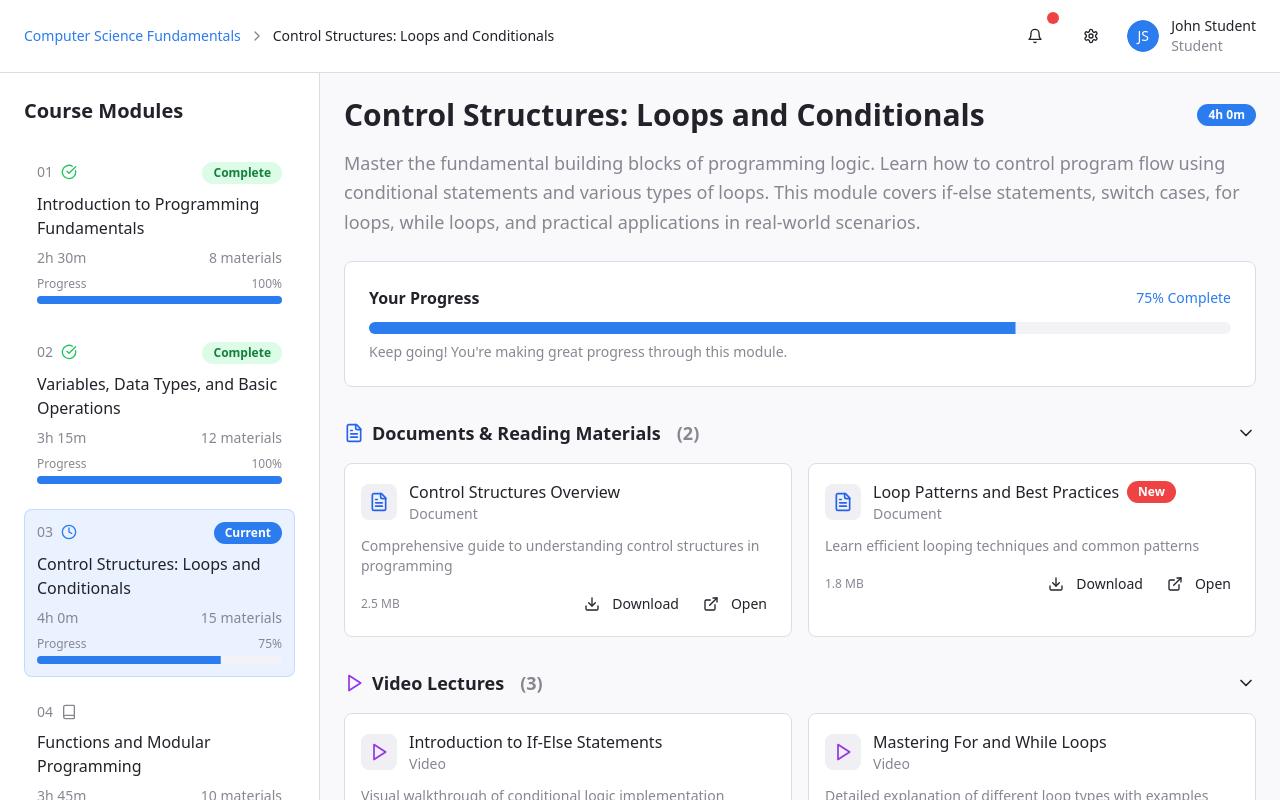
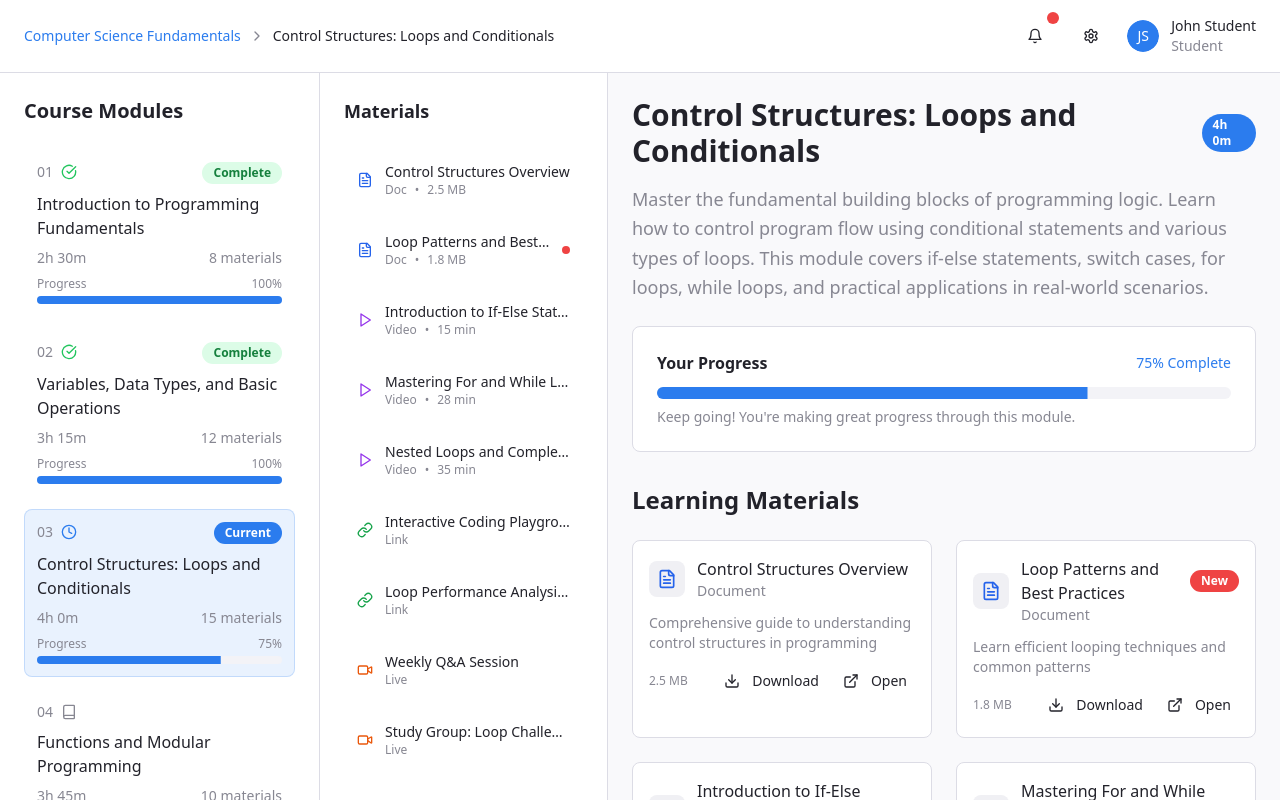
Before and after one commit to tiran2/tuterverrse-module-page-ui, a React (Vite) app: page /module in a window 1280 px wide. Shown: the top 800 px of the page. Built offline with nearby package versions, Linux system fonts and the light colour scheme.

Commit message:
Refactor module page layout
Update the module page to display content in a non-list format. The left sidebar will now feature a list of material names, acting as an easy access bar. Clicking on an item in the sidebar will navigate the user to the corresponding section on the module page.

```diff
--- a/src/components/MaterialCard.tsx
+++ b/src/components/MaterialCard.tsx
@@ -67,7 +67,11 @@ export function MaterialCard({ material, onMaterialClick }: MaterialCardProps) {
   };
 
   return (
-    <div className={getCardClassName()} onClick={() => onMaterialClick(material)}>
+    <div
+      id={`material-${material.id}`}
+      className={getCardClassName()}
+      onClick={() => onMaterialClick(material)}
+    >
       <div className="flex items-start justify-between mb-3">
         <div className="flex items-center space-x-3">
           <div className="p-2 rounded-lg bg-muted">
--- /dev/null
+++ b/src/components/MaterialNavigationSidebar.tsx
@@ -0,0 +1,101 @@
+import { FileText, Play, Link, Video } from "lucide-react";
+
+interface Material {
+  id: string;
+  title: string;
+  type: 'document' | 'video' | 'link' | 'meeting';
+  description?: string;
+  duration?: string;
+  size?: string;
+  url: string;
+  isNew?: boolean;
+  meetingTime?: string;
+}
+
+interface MaterialNavigationSidebarProps {
+  materials: Material[];
+  onMaterialClick: (materialId: string) => void;
+}
+
+export function MaterialNavigationSidebar({ materials, onMaterialClick }: MaterialNavigationSidebarProps) {
+  const getIcon = (type: Material['type']) => {
+    switch (type) {
+      case 'document':
+        return <FileText className="h-4 w-4 text-blue-600" />;
+      case 'video':
+        return <Play className="h-4 w-4 text-purple-600" />;
+      case 'link':
+        return <Link className="h-4 w-4 text-green-600" />;
+      case 'meeting':
+        return <Video className="h-4 w-4 text-orange-600" />;
+      default:
+        return <FileText className="h-4 w-4" />;
+    }
+  };
+
+  const getTypeLabel = (type: Material['type']) => {
+    switch (type) {
+      case 'document':
+        return 'Doc';
+      case 'video':
+        return 'Video';
+      case 'link':
+        return 'Link';
+      case 'meeting':
+        return 'Live';
+      default:
+        return 'Item';
+    }
+  };
+
+  return (
+    <aside className="w-72 bg-card border-r border-border h-screen overflow-y-auto">
+      <div className="p-6">
+        <h2 className="text-lg font-semibold text-foreground mb-6">Materials</h2>
+
+        <div className="space-y-2">
+          {materials.map((material) => (
+            <div
+              key={material.id}
+              className="flex items-center space-x-3 p-3 rounded-lg cursor-pointer transition-all duration-200 hover:bg-accent border border-transparent hover:border-primary/20"
+              onClick={() => onMaterialClick(material.id)}
+            >
+              <div className="flex-shrink-0">
+                {getIcon(material.type)}
+              </div>
+              <div className="flex-1 min-w-0">
+                <p className="text-sm font-medium text-foreground truncate">
+                  {material.title}
+                </p>
+                <div className="flex items-center space-x-2">
+                  <span className="text-xs text-muted-foreground">
+                    {getTypeLabel(material.type)}
+                  </span>
+                  {material.duration && (
+                    <>
+                      <span className="text-xs text-muted-foreground">•</span>
+                      <span className="text-xs text-muted-foreground">
+                        {material.duration}
+                      </span>
+                    </>
+                  )}
+                  {material.size && (
+                    <>
+                      <span className="text-xs text-muted-foreground">•</span>
+                      <span className="text-xs text-muted-foreground">
+                        {material.size}
+                      </span>
+                    </>
+                  )}
+                </div>
+              </div>
+              {material.isNew && (
+                <div className="w-2 h-2 bg-destructive rounded-full flex-shrink-0"></div>
+              )}
+            </div>
+          ))}
+        </div>
+      </div>
+    </aside>
+  );
+}
--- a/src/components/MaterialSection.tsx
+++ /dev/null
@@ -1,67 +0,0 @@
-import { useState } from "react";
-import { ChevronDown, ChevronRight } from "lucide-react";
-import { MaterialCard } from "./MaterialCard";
-
-interface Material {
-  id: string;
-  title: string;
-  type: 'document' | 'video' | 'link' | 'meeting';
-  description?: string;
-  duration?: string;
-  size?: string;
-  url: string;
-  isNew?: boolean;
-  meetingTime?: string;
-}
-
-interface MaterialSectionProps {
-  title: string;
-  materials: Material[];
-  icon: React.ReactNode;
-  defaultExpanded?: boolean;
-  onMaterialClick: (material: Material) => void;
-}
-
-export function MaterialSection({
-  title,
-  materials,
-  icon,
-  defaultExpanded = true,
-  onMaterialClick
-}: MaterialSectionProps) {
-  const [isExpanded, setIsExpanded] = useState(defaultExpanded);
-
-  if (materials.length === 0) return null;
-
-  return (
-    <div className="mb-8">
-      <button
-        onClick={() => setIsExpanded(!isExpanded)}
-        className="section-header hover:text-primary transition-colors w-full text-left"
-      >
-        {icon}
-        <span>{title}</span>
-        <span className="ml-2 text-muted-foreground">({materials.length})</span>
-        <div className="ml-auto">
-          {isExpanded ? (
-            <ChevronDown className="h-5 w-5" />
-          ) : (
-            <ChevronRight className="h-5 w-5" />
-          )}
-        </div>
-      </button>
-
-      {isExpanded && (
-        <div className="grid grid-cols-1 md:grid-cols-2 gap-4 mt-4">
-          {materials.map((material) => (
-            <MaterialCard
-              key={material.id}
-              material={material}
-              onMaterialClick={onMaterialClick}
-            />
-          ))}
-        </div>
-      )}
-    </div>
-  );
-}
--- a/src/components/ModuleContent.tsx
+++ b/src/components/ModuleContent.tsx
@@ -1,5 +1,4 @@
-import { FileText, Play, Link, Video } from "lucide-react";
-import { MaterialSection } from "./MaterialSection";
+import { MaterialCard } from "./MaterialCard";
 import { Badge } from "@/components/ui/badge";
 import { Progress } from "@/components/ui/progress";
 
@@ -30,11 +29,6 @@ interface ModuleContentProps {
 }
 
 export function ModuleContent({ moduleData, onMaterialClick }: ModuleContentProps) {
-  const documents = moduleData.materials.filter(m => m.type === 'document');
-  const videos = moduleData.materials.filter(m => m.type === 'video');
-  const links = moduleData.materials.filter(m => m.type === 'link');
-  const meetings = moduleData.materials.filter(m => m.type === 'meeting');
-
   return (
     <main className="flex-1 p-6 overflow-y-auto">
       {/* Module Header */}
@@ -63,35 +57,19 @@ export function ModuleContent({ moduleData, onMaterialClick }: ModuleContentProp
         </div>
       </div>
 
-      {/* Materials Sections */}
+      {/* All Materials in Continuous Layout */}
       <div className="space-y-6">
-        <MaterialSection
-          title="Documents & Reading Materials"
-          materials={documents}
-          icon={<FileText className="h-5 w-5 text-blue-600" />}
-          onMaterialClick={onMaterialClick}
-        />
+        <h2 className="text-2xl font-bold text-foreground mb-6">Learning Materials</h2>
 
-        <MaterialSection
-          title="Video Lectures"
-          materials={videos}
-          icon={<Play className="h-5 w-5 text-purple-600" />}
-          onMaterialClick={onMaterialClick}
-        />
-
-        <MaterialSection
-          title="Additional Resources"
-          materials={links}
-          icon={<Link className="h-5 w-5 text-green-600" />}
-          onMaterialClick={onMaterialClick}
-        />
-
-        <MaterialSection
-          title="Live Sessions"
-          materials={meetings}
-          icon={<Video className="h-5 w-5 text-orange-600" />}
-          onMaterialClick={onMaterialClick}
-        />
+        <div className="grid grid-cols-1 lg:grid-cols-2 gap-6">
+          {moduleData.materials.map((material) => (
+            <MaterialCard
+              key={material.id}
+              material={material}
+              onMaterialClick={onMaterialClick}
+            />
+          ))}
+        </div>
       </div>
     </main>
   );
--- a/src/pages/ModulePage.tsx
+++ b/src/pages/ModulePage.tsx
@@ -1,6 +1,7 @@
 import { useState } from "react";
 import { TopNavigation } from "@/components/TopNavigation";
 import { ModuleSidebar } from "@/components/ModuleSidebar";
+import { MaterialNavigationSidebar } from "@/components/MaterialNavigationSidebar";
 import { ModuleContent } from "@/components/ModuleContent";
 
 // Mock data
@@ -140,6 +141,22 @@ export default function ModulePage() {
     // Handle material opening logic here
   };
 
+  const handleMaterialNavigate = (materialId: string) => {
+    const element = document.getElementById(`material-${materialId}`);
+    if (element) {
+      element.scrollIntoView({
+        behavior: 'smooth',
+        block: 'center'
+      });
+      // Add a highlight effect
+      element.style.transition = 'box-shadow 0.3s ease';
+      element.style.boxShadow = '0 0 0 3px rgba(59, 130, 246, 0.3)';
+      setTimeout(() => {
+        element.style.boxShadow = '';
+      }, 2000);
+    }
+  };
+
   return (
     <div className="min-h-screen bg-background">
       <TopNavigation
@@ -154,6 +171,11 @@ export default function ModulePage() {
           onModuleSelect={handleModuleSelect}
         />
 
+        <MaterialNavigationSidebar
+          materials={mockModuleData.materials}
+          onMaterialClick={handleMaterialNavigate}
+        />
+
         <ModuleContent
           moduleData={mockModuleData}
           onMaterialClick={handleMaterialClick}
```
